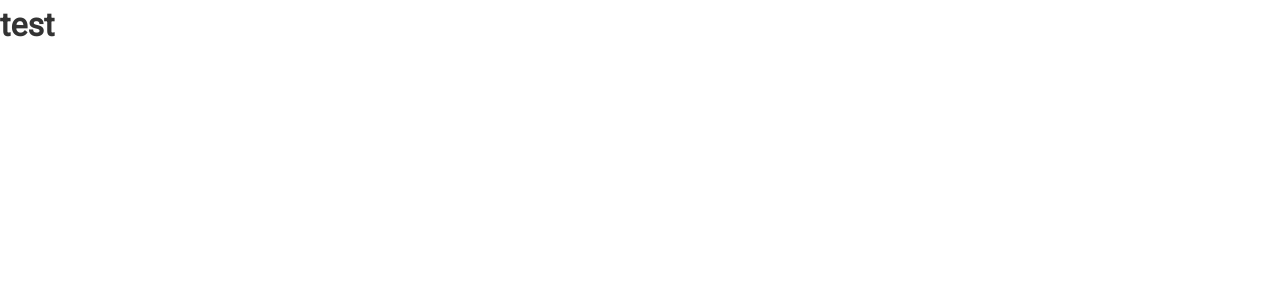
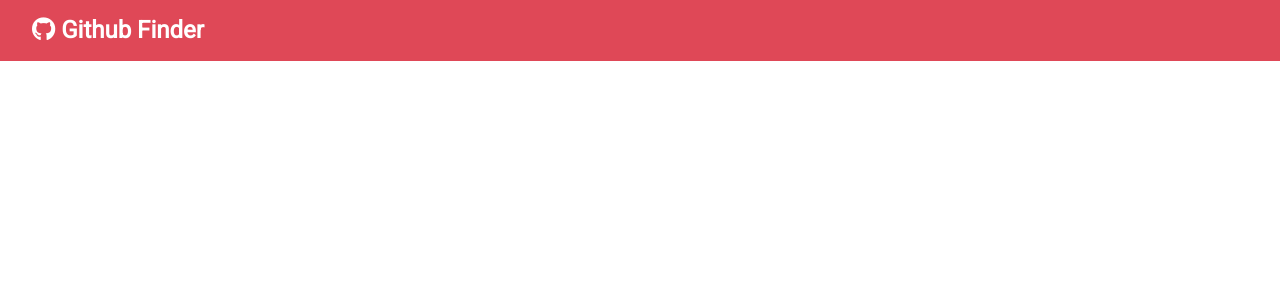
Before and after one commit to abdulhaqani/github-Finder, a React (Create React App) app: page / in a window 1280 px wide. Shown: the top 300 px of the page. Built offline with nearby package versions, Linux system fonts and the light colour scheme.

Commit message:
small commit

```diff
--- a/package.json
+++ b/package.json
@@ -3,6 +3,7 @@
   "version": "0.1.0",
   "private": true,
   "dependencies": {
+    "@fortawesome/fontawesome-free": "^5.12.0",
     "cra-template": "1.0.0",
     "react": "^16.12.0",
     "react-dom": "^16.12.0",
--- a/src/App.js
+++ b/src/App.js
@@ -1,11 +1,13 @@
-import React, {Component} from 'react';
+import React, { Component } from 'react';
+import Navbar from './components/layout/Navbar';
 import './App.css';
+import '@fortawesome/fontawesome-free/css/all.min.css';
 
 class App extends Component {
   render() {
     return (
       <div className="app">
-        <h1> test </h1>
+        <Navbar></Navbar>
       </div>
     );
   }
--- /dev/null
+++ b/src/components/layout/Navbar.js
@@ -0,0 +1,25 @@
+import React, { Component } from 'react';
+import PropTypes from 'prop-types';
+
+export class Navbar extends Component {
+  static defaultProps = {
+    title: 'Github Finder',
+    icon: 'fab fa-github'
+  };
+
+  static propTypes = {
+    title: PropTypes.string.isRequired,
+    icon: PropTypes.string.isRequired
+  };
+  render() {
+    return (
+      <nav className="navbar bg-primary">
+        <h1>
+          <i className={this.props.icon}></i> {this.props.title}
+        </h1>
+      </nav>
+    );
+  }
+}
+
+export default Navbar;
```
Also changed, not shown: 2 other files (tests, documents, lock files or other folders).
